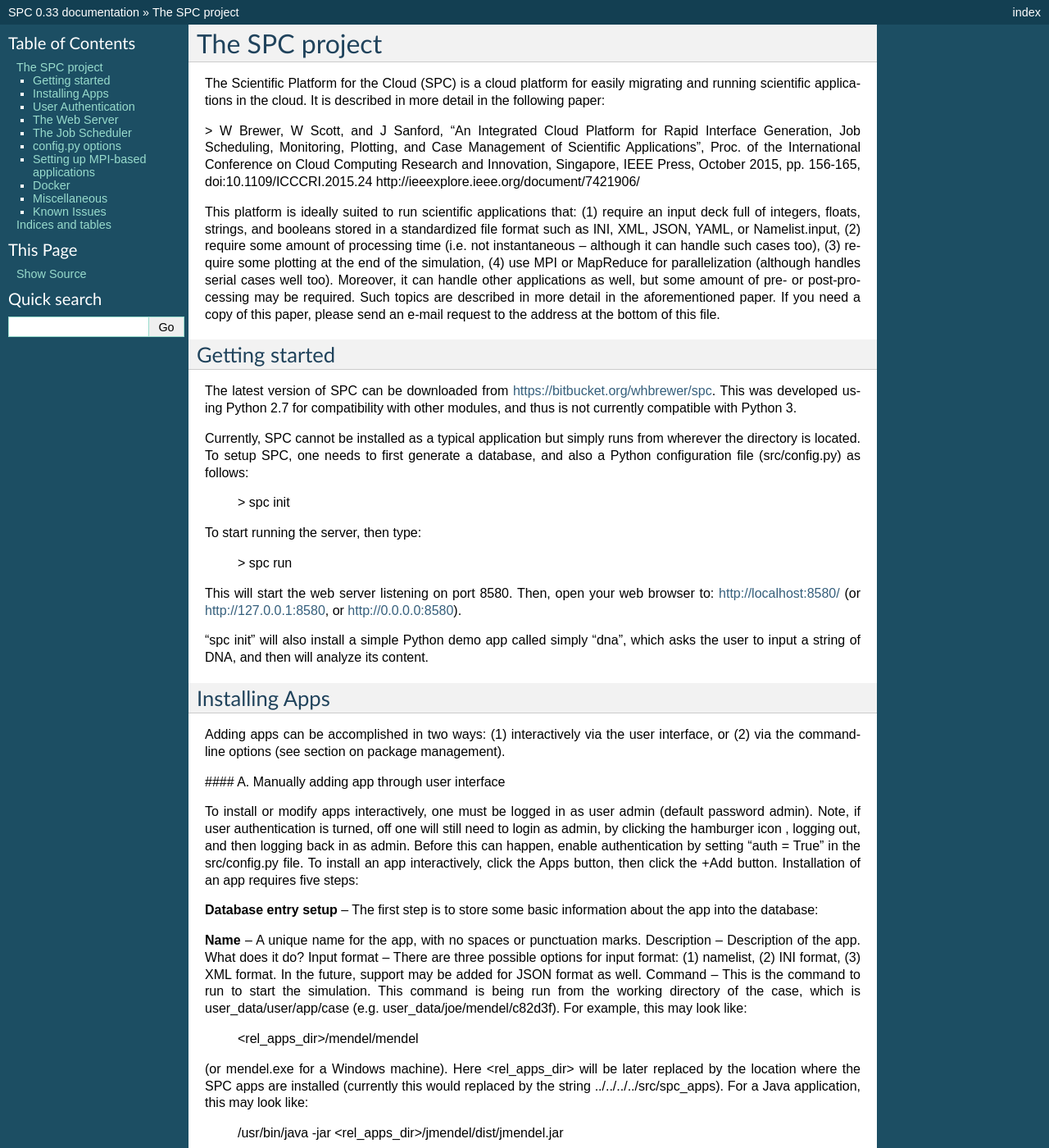
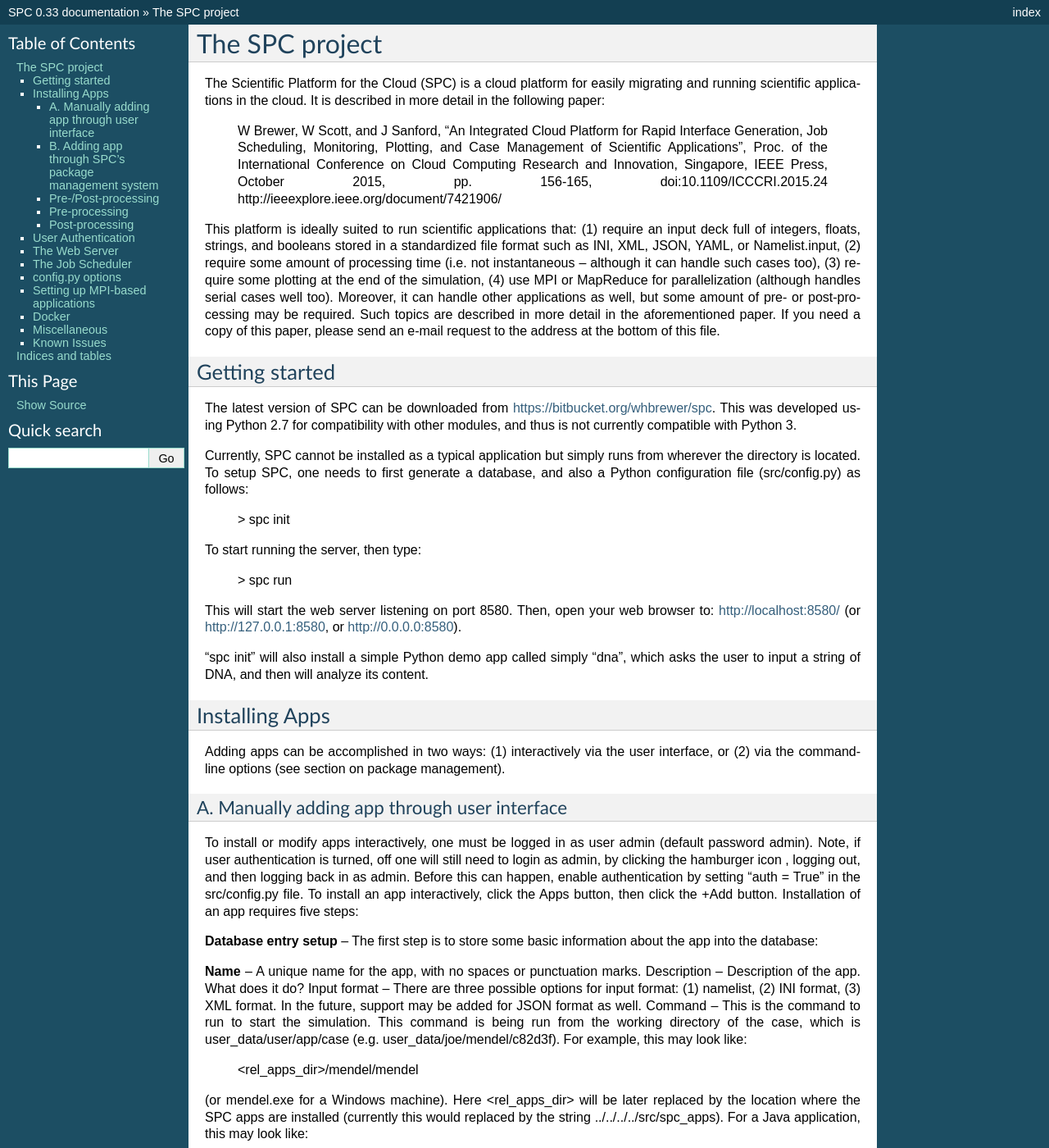
Before and after one commit to whbrewer/spc, a Sphinx documentation site: the page built from docs/source/index.rst, in a window 1280 px wide and 1400 px high. Shown: the whole window at 82% size. Built offline with Sphinx 7.4.7, drawn with Linux system fonts in a browser that asks for light colours; some of the changed text lies outside the part shown.

Commit message:
replace md-style ### with correct reST ~~~

```diff
--- a/docs/source/index.rst
+++ b/docs/source/index.rst
@@ -3,7 +3,7 @@
 
 The Scientific Platform for the Cloud (SPC) is a cloud platform for easily migrating and running scientific applications in the cloud. It is described in more detail in the following paper:
 
-> W Brewer, W Scott, and J Sanford, “An Integrated Cloud Platform for Rapid Interface Generation, Job Scheduling, Monitoring, Plotting, and Case Management of Scientific Applications”, Proc. of the International Conference on Cloud Computing Research and Innovation, Singapore, IEEE Press, October 2015, pp. 156-165, doi:10.1109/ICCCRI.2015.24 http://ieeexplore.ieee.org/document/7421906/
+	W Brewer, W Scott, and J Sanford, “An Integrated Cloud Platform for Rapid Interface Generation, Job Scheduling, Monitoring, Plotting, and Case Management of Scientific Applications”, Proc. of the International Conference on Cloud Computing Research and Innovation, Singapore, IEEE Press, October 2015, pp. 156-165, doi:10.1109/ICCCRI.2015.24 http://ieeexplore.ieee.org/document/7421906/
 
 This platform is ideally suited to run scientific applications that: (1) require an input deck full of integers, floats, strings, and booleans stored in a standardized file format such as INI, XML, JSON, YAML, or Namelist.input, (2) require some amount of processing time (i.e. not instantaneous -- although it can handle such cases too), (3) require some plotting at the end of the simulation, (4) use MPI or MapReduce for parallelization (although handles serial cases well too). Moreover, it can handle other applications as well, but some amount of pre- or post-processing may be required. Such topics are described in more detail in the aforementioned paper. If you need a copy of this paper, please send an e-mail request to the address at the bottom of this file.
 
@@ -29,7 +29,8 @@
 
 Adding apps can be accomplished in two ways: (1) interactively via the user interface, or (2) via the command-line options (see section on package management).
 
-#### A. Manually adding app through user interface
+A. Manually adding app through user interface
+~~~~~~~~~~~~~~~~~~~~~~~~~~~~~~~~~~~~~~~~~~~~~
 
 To install or modify apps interactively, one must be logged in as user admin (default password admin).  Note, if user authentication is turned, off one will still need to login as admin, by clicking the hamburger icon , logging out, and then logging back in as admin.  Before this can happen,  enable authentication by setting “auth = True” in the src/config.py file.
 To install an app interactively, click the Apps button, then click the +Add button.  Installation of an app requires five steps:
@@ -71,7 +72,8 @@
 **Upload binary file** – To upload a binary file, click the “Configure Executable” button.  Please note that the binary file must be compiled on the same operating system as the host machine running SPC.  So, for example, if SPC is running on an Amazon EC2 instance running 32-bit Linux with a certain glibc version, it should be compiled on an equivalent machine running the same glibc version.
 Setup plots – To configure plots, click the “Configure Plots” button, then click “Add Plot”.  Each plot must have at least one datasource.  So, once a plot has been setup, one must click the “datasource” link connected with that plot, and then click the “Add Data Source” button.  While there are options for label, plot type, and color, these are all stored together in JSON format under one field in the database called data_def, short for data definition.
 
-#### B. Adding app through SPC’s package management system
+B. Adding app through SPC’s package management system
+~~~~~~~~~~~~~~~~~~~~~~~~~~~~~~~~~~~~~~~~~~~~~~~~~~~~~
 
 Because it may take some time to setup an app, especially the plots, it is possible to save the configuration as a JSON manifest file called spc.json.  Therefore, it is possible to create an SPC package of an app, which is simply a zipped archive containing the input file, binary, spc.json manifest file, and then make it available on the Internet (e.g. by hosting it on github.org or bitbucket.org).  In this way, anyone else running SPC can easily install your app by running the command:
 
@@ -85,11 +87,13 @@
 
     > spc install https://github.com/whbrewer/fmendel-spc-osx/archive/master.zip
 
-#### Pre-/Post-processing
+Pre-/Post-processing
+~~~~~~~~~~~~~~~~~~~~
 
 The code for pre- and post-processing is in the processing.py file.  This feature can be turned on by setting the pre-processing option in the database setup to the input filename.  However, coding to handle the pre-processing step must be manually added to the processing.py file.
 
-##### Pre-processing
+Pre-processing
+~~~~~~~~~~~~~~
 
 The pre-processor is run just before starting the executable in the function execute() in main.py.  This feature is called as:
 
@@ -99,7 +103,7 @@
 
 This feature can be used for things that need to be changed just before running.
 
-##### Examples:
+**Examples:**
 
 1. Your program writes its output to a different file than appname.out, e.g. out100.00 where 100 is an entry input by the user in the input form.  Therefore you can add a couple lines in execute() such as:
 
@@ -138,7 +142,8 @@
     The pre-processing option may also be used if one needs to write e.g. a PBS run script pbs.script file for running parallel applications via MPI.
 
 
-#### Post-processing
+Post-processing
+~~~~~~~~~~~~~~~
 
 The post-processor is called when the user clicks on any plot.  The post-processor may be used to convert raw output data into JSON form that is needed for a programs like the Flot JavaScript plotting program to plot the files correctly.   This function is defined in the file process.py.  Here is the doc string for the postprocess() function:
 
```
